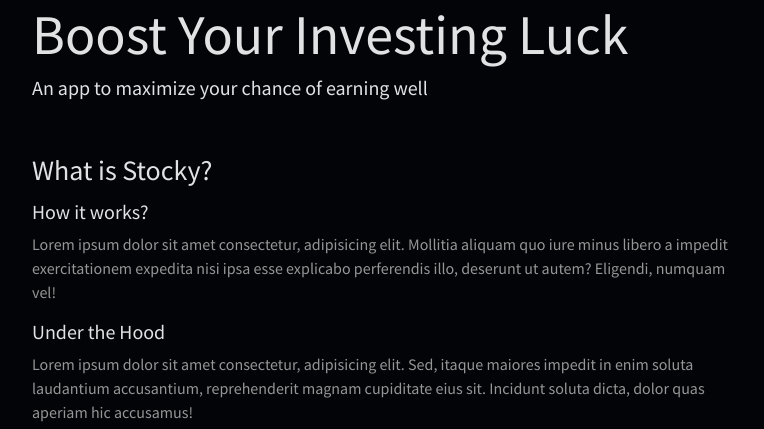
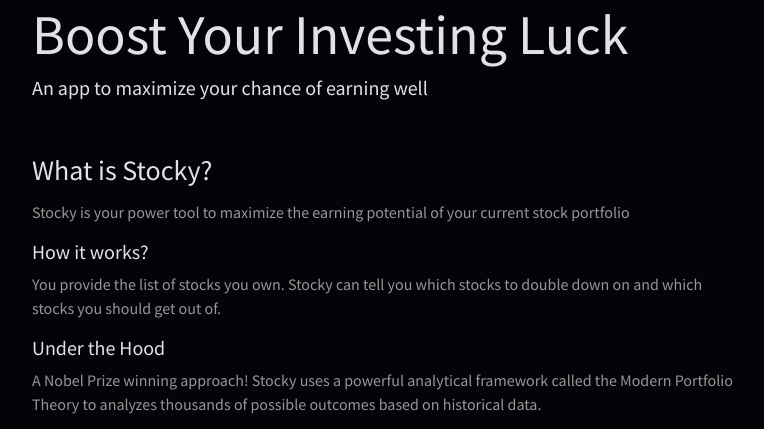
Before and after one commit to truengsuksilp/project_stocky, a Django app: page / in a window 1280 px wide. Shown: the part 105-534 px from the top of the page, without its empty margins (256-1020 px from the left). Run offline with Django 3.2, Linux system fonts and the light colour scheme; style sheets or scripts are compiled from the project's sources; some libraries are stand-ins or nearby versions.

Commit message:
feat(home) Replaced placeholder and added image

```diff
--- a/main_app/static/styles/main.scss
+++ b/main_app/static/styles/main.scss
@@ -10,6 +10,10 @@
     box-sizing: border-box;
     font-family: 'Source Sans Pro';
     // border: 1px solid goldenrod;
+}
+
+img.explainer {
+    border-radius: 5%
 }
 
 article {
@@ -35,7 +39,7 @@
 
     // Profiles Page
 
-    img {
+    img.profile {
         object-fit: cover;
         width: 300px;
         height: 300px;
--- a/main_app/templates/home.html
+++ b/main_app/templates/home.html
@@ -19,12 +19,15 @@
     <!-- About Section -->
     <section class="home">
         <h3>What is Stocky?</h3>
+        <p>Stocky is your power tool to maximize the earning potential of your current stock portfolio</p>
 
         <h5>How it works?</h5>
-        <p>Lorem ipsum dolor sit amet consectetur, adipisicing elit. Mollitia aliquam quo iure minus libero a impedit exercitationem expedita nisi ipsa esse explicabo perferendis illo, deserunt ut autem? Eligendi, numquam vel!</p>
+        <p>You provide the list of stocks you own.  Stocky can tell you which stocks to double down on and which stocks you should get out of.</p>
 
         <h5>Under the Hood</h5>
-        <p>Lorem ipsum dolor sit amet consectetur, adipisicing elit. Sed, itaque maiores impedit in enim soluta laudantium accusantium, reprehenderit magnam cupiditate eius sit. Incidunt soluta dicta, dolor quas aperiam hic accusamus!</p>
+        <p>A Nobel Prize winning approach!  Stocky uses a powerful analytical framework called the Modern Portfolio Theory to analyzes thousands of possible outcomes based on historical data.</p>
+
+        <img class="explainer" src="https://i.imgur.com/xQfCYgW.png" alt="portfolio">
     </section>
 
     <!-- Enter Stock Inputs -->
--- a/main_app/templates/profile_detail.html
+++ b/main_app/templates/profile_detail.html
@@ -9,7 +9,7 @@
 <article class="profile">
     <!-- Avatar -->
     <section>
-        <img src="https://cbsnews1.cbsistatic.com/hub/i/2016/12/14/4b7e3037-b62b-4f21-9e5c-1c181da45a6a/screen-shot-2016-12-14-at-4-25-12-pm.png" alt="avatar">
+        <img class="profile" src="https://cbsnews1.cbsistatic.com/hub/i/2016/12/14/4b7e3037-b62b-4f21-9e5c-1c181da45a6a/screen-shot-2016-12-14-at-4-25-12-pm.png" alt="avatar">
     </section>
 
     <!-- Portfolio: Current stocks | Add Stocks | Run Button -->
--- a/main_app/views.py
+++ b/main_app/views.py
@@ -18,7 +18,6 @@
 
 # Create your views here.
 
-# TODO Adds def post to receive user inputs
 class Home(TemplateView):
     template_name = 'home.html'
 
@@ -36,6 +35,7 @@
             valuation = valuation
         )
 
+        # Loop: Create stocks in the portfolio
         for i in tickers_array:
             Stock.objects.create(
                 portfolio = portfolio,
--- a/static/styles/main.css
+++ b/static/styles/main.css
@@ -46,6 +46,9 @@
   box-sizing: border-box;
   font-family: 'Source Sans Pro'; }
 
+img.explainer {
+  border-radius: 5%; }
+
 article {
   grid-area: articles;
   margin-top: 2rem;
@@ -61,7 +64,7 @@
     display: flex;
     flex-direction: column;
     justify-content: space-around; }
-  article img {
+  article img.profile {
     object-fit: cover;
     width: 300px;
     height: 300px;
```
